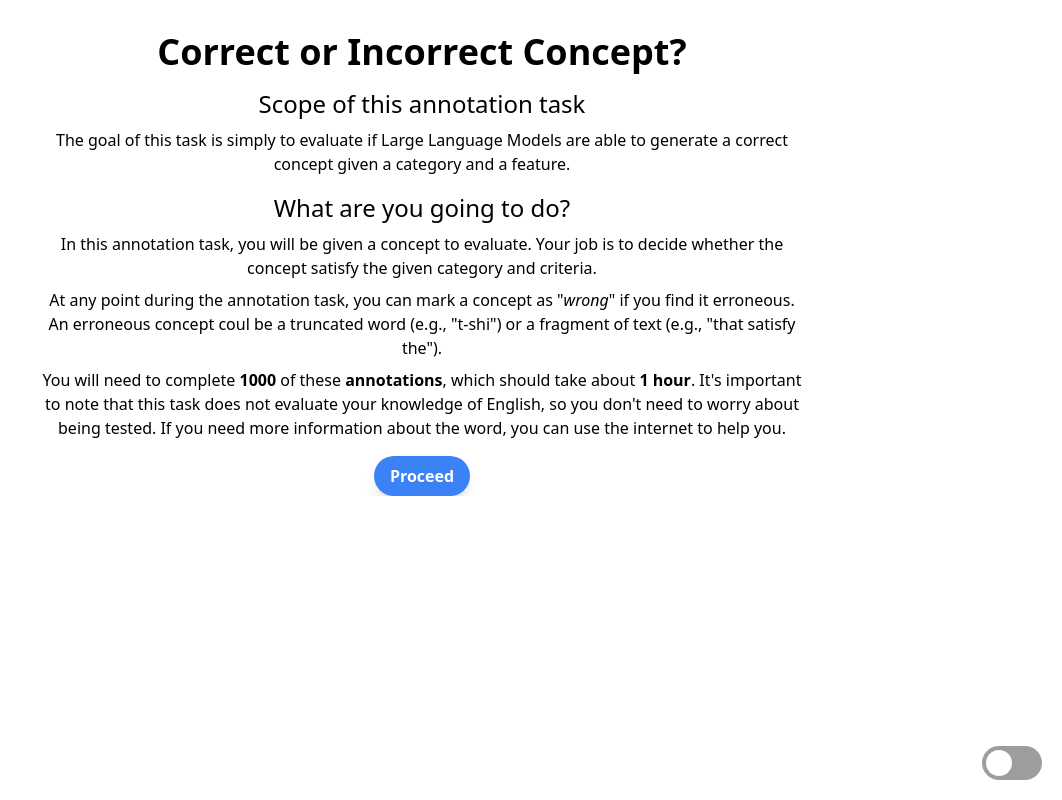
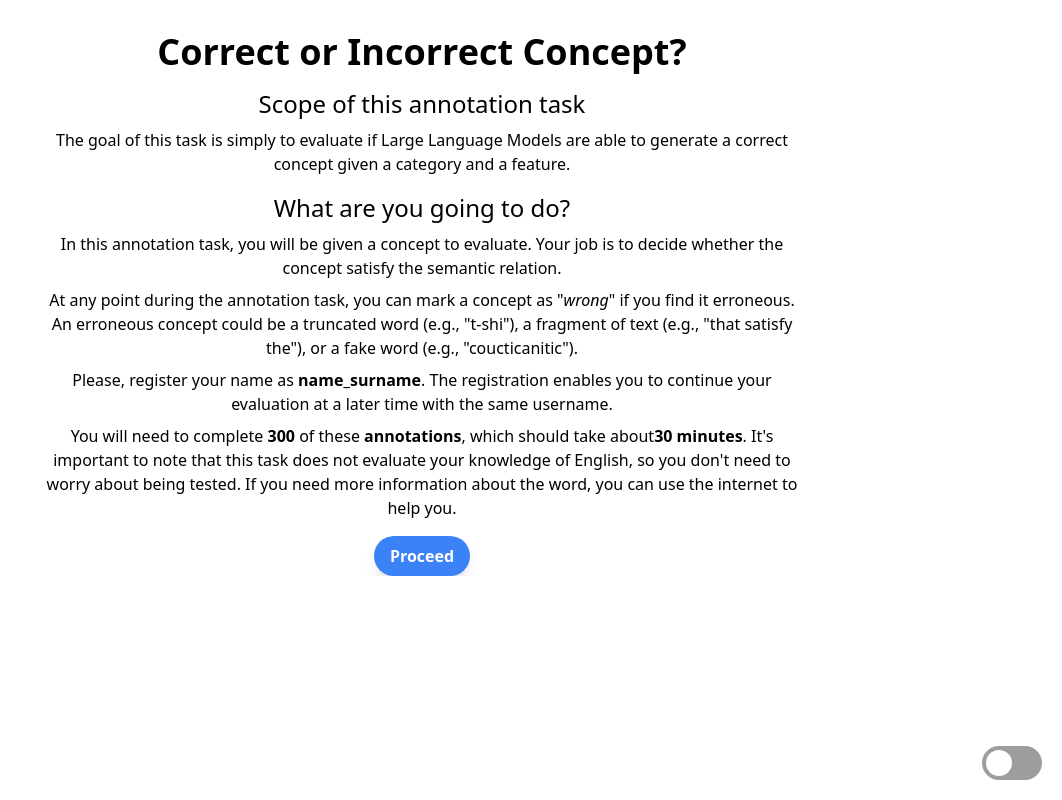
Before and after one commit to GioSira/multialign_annotation, a React (Vite) app: page / in a window 1280 px wide. Shown: the whole page, without its empty margins (218-1280 px from the left). Built offline with nearby package versions, Linux system fonts and the light colour scheme.

Commit message:
updated App.tsx, Disclaimer.tsx and Example.tsx

```diff
--- a/src/App.tsx
+++ b/src/App.tsx
@@ -12,10 +12,10 @@ import {data} from "./data/data";
 
 type DataType = {
     name: string,
-    answers: ("yes" | "no")[],
+    answers: ("yes" | "no" | "wrong")[],
     i: number,
     dataset: string[],
-    isWrong: (true | false)[],
+    // isWrong: (true | false)[],
     timeDiffs: number[],
     models: string[],
     date: Date
@@ -46,8 +46,8 @@ function App() {
     const [exampleSeen, setExampleSeen] = useState(false);
     const [dataset, setDataset] = useState<string[] | null>([]);
     const [i, setI] = useState(0);
-    const [answers, setAnswers] = useState<("yes" | "no")[]>([]);
-    const [isWrong, setIsWrong] = useState<(true | false)[]>([]);
+    const [answers, setAnswers] = useState<("yes" | "no" | "wrong")[]>([]);
+    // const [isWrong, setIsWrong] = useState<(true | false)[]>([]);
     const [models, setModels] = useState<string[]>([]);
     const [isLoading, setIsLoading] = useState(false);
     const [isDownloaded, setIsDownloaded] = useState(false);
@@ -93,7 +93,7 @@ function App() {
         }
     }
 
-    const onClick = (answer: ("yes" | "no")) => {
+    const onClick = (answer: ("yes" | "no" | "wrong")) => {
         const newAnswers = [...answers, answer];
         setAnswers(newAnswers);
         next(newAnswers);
@@ -128,7 +128,7 @@ function App() {
                             setAnswers(data.answers);
                             setTimeDiffs(data.timeDiffs);
                             setI(data.i);
-                            setIsWrong(data.isWrong);
+                            // setIsWrong(data.isWrong);
                             setModels(data.models);
                             setReady(true);
                         }
@@ -142,12 +142,12 @@ function App() {
         setTimeBetweenQuestionsStart(new Date());
     }
 
-    const next = async (newAnswers: ("yes" | "no")[]) => {
+    const next = async (newAnswers: ("yes" | "no" | "wrong")[]) => {
         if (!isLoading) {
             setIsLoading(true);
             const timeDiff = calculateTimeDifference(timeBetweenQuestionsStart, new Date())
 
-            const checkbox = document.getElementById("hard-checkbox") as HTMLInputElement;
+            //const checkbox = document.getElementById("hard-checkbox") as HTMLInputElement;
             if (dataset) {
                 updateProgressBar(i, dataset.length);
                 setIsDownloaded(true);
@@ -155,10 +155,10 @@ function App() {
 
             if (dataset && i < dataset.length) {
                 // Check if the checkbox is checked
-                const isWrongChecked = checkbox.checked;
+                // const isWrong = checkbox.checked;
                 // @ts-ignore
                 const model = dataset[i]["model_name"];
-                setIsWrong([...isWrong, isWrongChecked]);
+                // setIsWrong([..."yes" | "no" | "wrong"ong, "yes" | "no" | "wrong"ongChecked]);
                 setTimeDiffs([...timeDiffs, timeDiff]);
                 setModels([...models, model]);
                 // Save the answers to firebase
@@ -171,7 +171,7 @@ function App() {
                             answers: newAnswers,
                             i: newAnswers.length,
                             dataset: dataset,
-                            isWrong: [...isWrong, checkbox.checked],
+                            // isWrong: [...isWrong, checkbox.checked],
                             timeDiffs: [...timeDiffs, timeDiff],
                             models: [...models, model],
                             date: new Date(),
@@ -181,7 +181,7 @@ function App() {
                         updateDoc(docRef, {
                             answers: newAnswers,
                             i: newAnswers.length,
-                            isWrong: [...isWrong, checkbox.checked],
+                            // isWrong: [...isWrong, checkbox.checked],
                             timeDiffs: [...timeDiffs, timeDiff],
                             models: [...models, model],
                             date: new Date(),
@@ -192,7 +192,7 @@ function App() {
             }
 
             setTimeBetweenQuestionsStart(new Date());
-            checkbox.checked = false;
+            // checkbox.checked = false;
 
             if (dataset && i + 1 >= dataset.length) {
                 alert("Thank you for your participation!");
@@ -262,7 +262,7 @@ function App() {
                 <div className="text-center justify-center mt-12">
                     {<MadeByMe/>}
                     <h1 className="text-4xl font-bold">
-                        Is the marked concept correct with respect to the <i>used for</i> relation?
+                        Is the marked concept correct with respect to the <b>related to</b> relation?
                     </h1>
                     <p className="text-xl mt-6" id="line">
                         <span className="ring-2 ring-blue-500 ring-offset-4 ring-offset-slate-50 rounded-md">
--- a/src/Disclaimer.tsx
+++ b/src/Disclaimer.tsx
@@ -13,16 +13,21 @@ function Disclaimer() {
                 <div className="text-2xl mt-4">What are you going to do?</div>
                 <p className="mt-2">
                     In this annotation task, you will be given a concept to evaluate. Your job is
-                    to decide whether the concept satisfy the given category and criteria.
+                    to decide whether the concept satisfy the semantic relation.
                 </p>
                 <p className="mt-2">
                     At any point during the annotation task, you can mark a concept as "<i>wrong</i>" if you
-                    find it erroneous. An erroneous concept coul be a truncated word (e.g., "t-shi") or a fragment
-                    of text (e.g., "that satisfy the").
+                    find it erroneous. An erroneous concept could be a truncated word (e.g., "t-shi"), a fragment
+                    of text (e.g., "that satisfy the"), or a fake word (e.g., "coucticanitic").
                 </p>
                 <p className="mt-2">
-                    You will need to complete <b>1000</b> of these <b>annotations</b>, which should take about <b>1
-                    hour</b>. It's important to note that this task
+                    Please, register your name as <b>name_surname</b>.
+                    The registration enables you to continue your evaluation at a later time with
+                    the same username.
+                </p>
+                <p className="mt-2">
+                    You will need to complete <b>300</b> of these <b>annotations</b>, which should take about
+                    <b>30 minutes</b>. It's important to note that this task
                     does not evaluate your knowledge of English, so you don't need to worry about being tested. If
                     you need more information about the word, you can use the internet to help you.
                 </p>
--- a/src/Example.tsx
+++ b/src/Example.tsx
@@ -10,18 +10,18 @@ function Example() {
                 <p className="mt-2">
                     For instance, given the sentence
                     <ul>
-                        <li><i>wood</i> [is/are] related to toy</li>
+                        <li><b>wood</b> [is/are] related to toy</li>
                     </ul>
-                    the answer is <b>Yes</b> because wood could be used to make a toy.
+                    the answer is <b>Yes</b> because <b>wood</b> could be used to make a toy.
                 </p>
 
                 <div className="text-2xl mt-4">Incorrect Concept</div>
                 <p className="mt-2">
                     For instance, given the sentence
                     <ul>
-                        <li><i>coffee</i> [is/are] related to toy</li>
+                        <li><b>coffee</b> [is/are] related to toy</li>
                     </ul>
-                    the answer is <b>No</b> because the coffee cannot be used to make toys.
+                    the answer is <b>No</b> because the <b>coffee</b> cannot be used to make toys.
                 </p>
 
                 <div className="text-2xl mt-4">Wrong Concept</div>
@@ -29,9 +29,9 @@ function Example() {
                     At any point during the annotation task, you can mark a concept as "<i>wrong</i>" if you
                     find it erroneous. For instance, given the triplet
                     <ul>
-                        <li><i>this kind of wood</i> [is/are] related to toy</li>
+                        <li><b>this kind of wood</b> [is/are] related to toy</li>
                     </ul>
-                    will be labeled as <b>wrong</b> because "<i>this kind of wood</i>" is not a word or a multi-word.
+                    will be labeled as <b>wrong</b> because "<b>this kind of wood</b>" is a fragment of text.
                 </p>
 
             </div>
```
